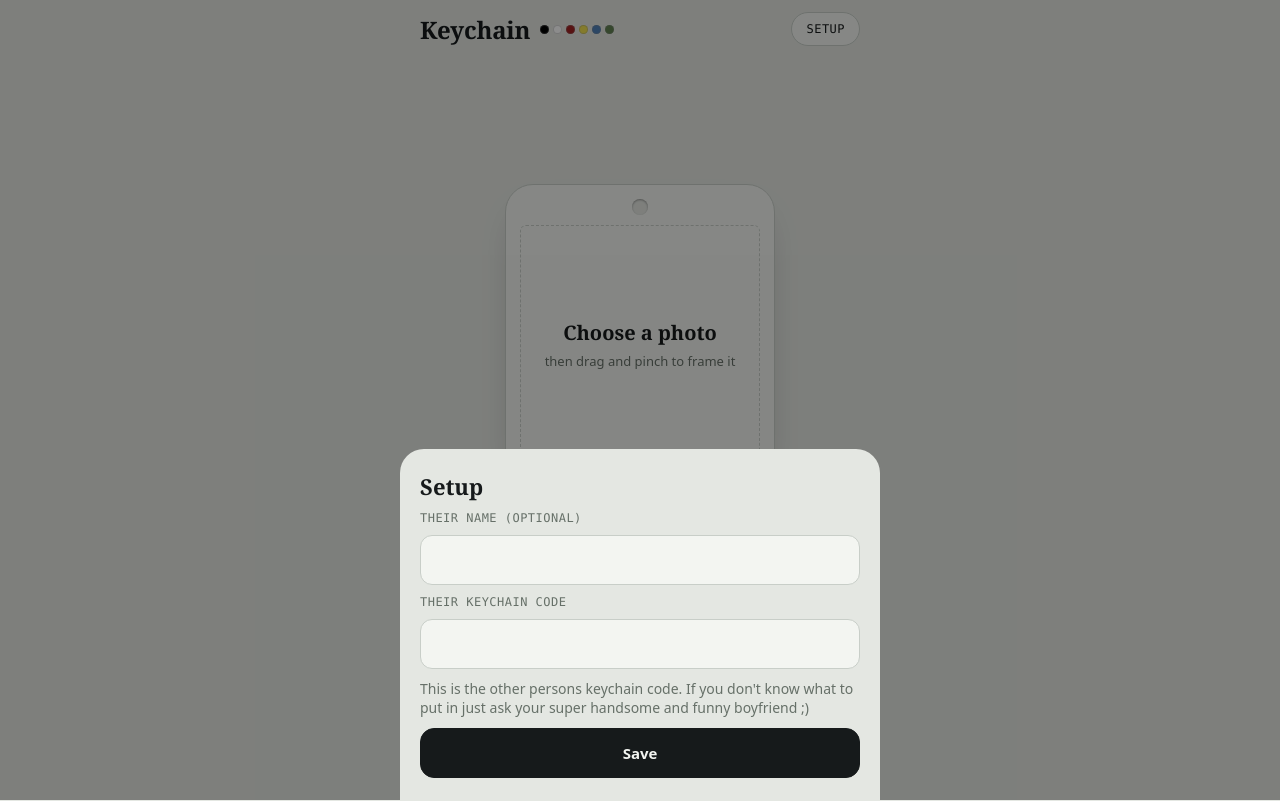
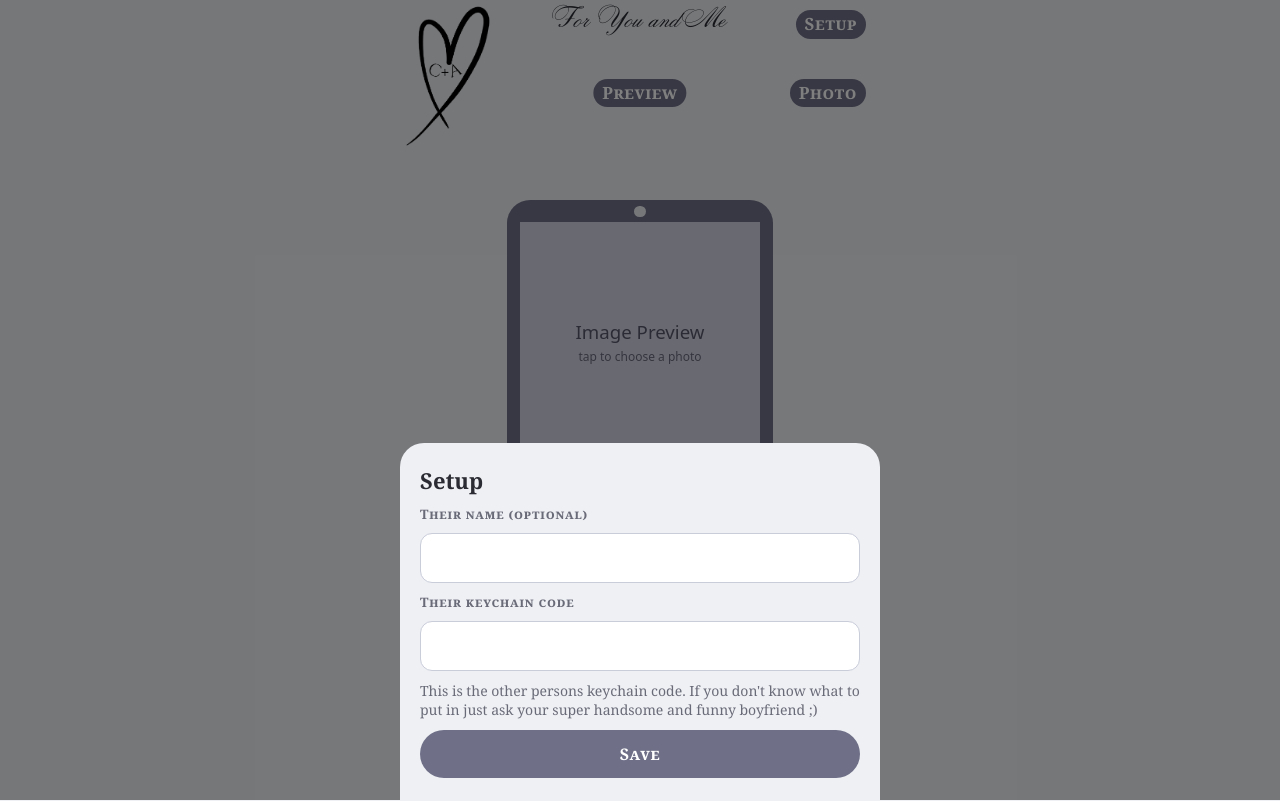
Before and after one commit to cjgson1/Keychain, a plain HTML site: page index.html in a window 1280 px wide. Drawn offline with Linux system fonts and the light colour scheme.

Commit message:
Add files via upload

```diff
--- a/index.html
+++ b/index.html
@@ -9,85 +9,121 @@
 <meta name="apple-mobile-web-app-capable" content="yes">
 <meta name="mobile-web-app-capable" content="yes">
 <meta name="apple-mobile-web-app-title" content="Keychain">
-<meta name="apple-mobile-web-app-status-bar-style" content="default">
-<meta name="theme-color" content="#e4e7e2" media="(prefers-color-scheme: light)">
-<meta name="theme-color" content="#121617" media="(prefers-color-scheme: dark)">
+<meta name="apple-mobile-web-app-status-bar-style" content="black-translucent">
+<meta name="theme-color" content="#3b3b3b">
+<meta name="theme-color" content="#eef0f4" media="(prefers-color-scheme: light)">
 <style>
-:root{--bg:#e4e7e2;--ink:#161a1b;--mute:#667068;--card:#f3f5f1;--line:#c8cec8;--acc:#2157ba;--on:#f3f5f1;color-scheme:light}
-@media (prefers-color-scheme:dark){:root{--bg:#121617;--ink:#e9ece8;--mute:#8e9993;--card:#1c2224;--line:#2f383a;--acc:#7aa2f0;--on:#121617;color-scheme:dark}}
+/* Citadel Script: upload the font file to fonts/CitadelScript.ttf (or change the name here) */
+@font-face{font-family:"Citadel Script";src:url("fonts/CitadelScript.ttf") format("truetype");font-display:swap}
+/* --u is one pixel of the 1080-wide mockup, so everything keeps the mockup's proportions */
+:root{--u:calc(min(100vw,480px)/1080);--R:calc(var(--u)*270);--L:calc(env(safe-area-inset-bottom,0px) + 12px);
+--ink:#fff;--etx:#fff;--spk:#fff;--bg:#3b3b3b;--pill:#686979;--bez:#686979;--scr:#a8aabf;--whl:#55938b;--snd:#b2b3c2;--stx:#3b3b3b;--line:#5a5b66;--card:#4a4b55;--mute:#b9bacb;
+--script:"Citadel Script","Snell Roundhand","Apple Chancery",cursive;--serif:ui-serif,"New York",Georgia,serif;color-scheme:dark}
+@media (prefers-color-scheme:light){
+:root{--ink:#2b2c33;--etx:#55566a;--bg:#eef0f4;--pill:#6f7088;--bez:#6f7088;--scr:#d3d5e3;--snd:#3b3b3b;--stx:#fff;--line:#c9ccd9;--card:#fff;--mute:#6a6b78;color-scheme:light}
+body::before{content:"";position:fixed;top:0;left:0;right:0;height:env(safe-area-inset-top,0px);background:#3b3b3b;z-index:40}}
 *{box-sizing:border-box;margin:0}
 html,body{height:100%;overscroll-behavior:none}
-body{background:var(--bg);color:var(--ink);font:16px/1.4 system-ui,-apple-system,sans-serif;-webkit-user-select:none;user-select:none;-webkit-tap-highlight-color:transparent;padding-top:env(safe-area-inset-top)}
-#app{height:100%;max-width:480px;margin:0 auto;display:flex;flex-direction:column}
-header{display:flex;align-items:center;justify-content:space-between;padding:12px 20px}
-.brand{display:flex;align-items:center;gap:10px;font:600 24px ui-serif,Georgia,serif;letter-spacing:-.01em}
-.dots{display:flex;gap:4px}.dots i{width:9px;height:9px;border-radius:50%;box-shadow:inset 0 0 0 1px rgba(128,128,128,.35)}
-.pill{font:500 12px ui-monospace,Menlo,monospace;letter-spacing:.04em;text-transform:uppercase;padding:9px 14px;border:1px solid var(--line);border-radius:99px;background:var(--card);color:var(--ink)}
-#stage{flex:1;min-height:0;display:flex;flex-direction:column;align-items:center;justify-content:center;gap:10px}
-.frame{position:relative;width:min(92vw,calc(100dvh - 370px),360px);min-width:230px;padding:40px 14px 14px;background:var(--card);border:1px solid var(--line);border-radius:28px;box-shadow:0 18px 40px -22px rgba(0,0,0,.4)}
-.frame::before{content:"";position:absolute;top:14px;left:50%;width:16px;height:16px;margin-left:-8px;border-radius:50%;background:var(--bg);box-shadow:inset 0 1px 2px rgba(0,0,0,.35)}
-#cv{display:block;margin:0 auto;width:100%;aspect-ratio:1;image-rendering:pixelated;touch-action:none;border-radius:6px;background:#fff;cursor:grab}
-#empty{position:absolute;inset:40px 14px 14px;display:grid;place-content:center;gap:6px;text-align:center;border:1.5px dashed var(--line);border-radius:6px;background:var(--card);cursor:pointer}
-#empty b{font:600 20px ui-serif,Georgia,serif}#empty span{font-size:13px;color:var(--mute)}
+body{background:var(--bg);color:var(--ink);font:16px/1.4 var(--serif);-webkit-user-select:none;user-select:none;-webkit-tap-highlight-color:transparent;padding-top:env(safe-area-inset-top)}
+#app{height:100%;max-width:480px;margin:0 auto;display:flex;flex-direction:column;position:relative}
+header{position:relative;flex:none;height:calc(var(--u)*300)}
+.heart{position:absolute;left:calc(var(--u)*10);top:calc(var(--u)*10);height:calc(var(--u)*322);width:auto;pointer-events:none;z-index:2}
+.title{position:absolute;left:0;right:0;top:calc(var(--u)*4);text-align:center;font:400 calc(var(--u)*64)/calc(var(--u)*72) var(--script);white-space:nowrap}
+.pill{position:relative;display:block;height:max(26px,calc(var(--u)*64));padding:0 calc(var(--u)*20);border:0;border-radius:99px;background:var(--pill);color:#fff;font:600 max(11.5px,calc(var(--u)*38))/max(26px,calc(var(--u)*64)) var(--serif);font-variant:small-caps;letter-spacing:.03em;white-space:nowrap;cursor:pointer}
+.pill::after{content:"";position:absolute;inset:-9px -6px}
+#setup{position:absolute;right:calc(var(--u)*32);top:calc(var(--u)*23)}
+#pv{position:absolute;left:50%;top:calc(var(--u)*177);transform:translateX(-50%)}
+#ph{position:absolute;right:calc(var(--u)*32);top:calc(var(--u)*177)}
+#stage{flex:1;min-height:0;display:flex;flex-direction:column;align-items:center}
+#stage::before,#stage::after{content:"";display:block}
+#stage::before{flex:1}#stage::after{flex:1.8}
+.frame{position:relative;padding:calc(var(--u)*48) calc(var(--u)*30) calc(var(--u)*22);background:var(--bez);border-radius:calc(var(--u)*52)}
+.frame::before{content:"";position:absolute;top:calc(var(--u)*12);left:50%;width:calc(var(--u)*26);height:calc(var(--u)*26);margin-left:calc(var(--u)*-13);border-radius:50%;background:var(--bg)}
+#cv{display:block;margin:0 auto;width:100%;aspect-ratio:1;image-rendering:pixelated;touch-action:none;background:#000;cursor:grab}
+#empty{position:absolute;top:calc(var(--u)*48);left:calc(var(--u)*30);right:calc(var(--u)*30);bottom:calc(var(--u)*22);display:grid;place-content:center;gap:4px;text-align:center;background:var(--scr);color:var(--etx);cursor:pointer;font:300 max(14px,calc(var(--u)*42)) system-ui,-apple-system,sans-serif}
+#empty span{font-size:12px;opacity:.85}
 .has #empty{display:none}
-#hint{height:16px;font:12px ui-monospace,Menlo,monospace;letter-spacing:.02em;color:var(--mute)}
-#dock{padding:8px 20px calc(14px + env(safe-area-inset-bottom));display:grid;gap:12px}
-.chips{display:flex;gap:8px;overflow-x:auto;scrollbar-width:none;margin:0 -20px;padding:0 20px}
-.chips::-webkit-scrollbar{display:none}
-.chip{flex:none;padding:10px 15px;border-radius:99px;border:1px solid var(--line);background:transparent;color:var(--mute);font:500 14px system-ui,sans-serif}
-.chip[aria-pressed=true]{background:var(--ink);color:var(--on);border-color:var(--ink)}
-.slide{display:flex;align-items:center;gap:12px}
-.val{min-width:54px;padding:6px 0;border:0;background:none;color:var(--mute);font:500 13px ui-monospace,Menlo,monospace;text-align:right}
-input[type=range]{-webkit-appearance:none;appearance:none;flex:1;min-width:0;height:32px;background:transparent}
-input[type=range]::-webkit-slider-runnable-track{height:4px;border-radius:2px;background:var(--line)}
-input[type=range]::-webkit-slider-thumb{-webkit-appearance:none;width:28px;height:28px;margin-top:-12px;border-radius:50%;background:var(--ink);border:3px solid var(--bg);box-shadow:0 0 0 1px var(--line)}
-input[type=range]::-moz-range-track{height:4px;border-radius:2px;background:var(--line)}
-input[type=range]::-moz-range-thumb{width:22px;height:22px;border-radius:50%;background:var(--ink);border:3px solid var(--bg)}
-.row{display:flex;gap:8px}
-.btn{height:50px;padding:0 14px;border-radius:14px;border:1px solid var(--line);background:var(--card);color:var(--ink);font:600 15px system-ui,sans-serif;display:grid;place-items:center;cursor:pointer}
-#send,#save{background:var(--ink);color:var(--on);border-color:var(--ink)}
-#send{flex:1;min-width:0;padding:0 16px;white-space:nowrap;overflow:hidden;text-overflow:ellipsis;display:block;line-height:48px;text-align:center}
-#send:disabled{opacity:.4}
-:focus-visible{outline:3px solid var(--acc);outline-offset:2px}
+#dock{position:relative;flex:none;height:calc(var(--L) + var(--u)*440)}
+.tier{z-index:2;position:absolute;left:0;right:0;bottom:calc(var(--L) + var(--y)*var(--u));transform:translateY(50%);display:grid;grid-template-columns:1fr var(--g) 1fr;align-items:center;pointer-events:none}
+.tier>*{pointer-events:auto}
+.tier>:first-child{justify-self:end}.tier>:last-child{justify-self:start}.tier>i{display:block}
+.t1{--y:318;--g:auto;column-gap:calc(var(--u)*34)}
+.t2{--y:206;--g:calc(var(--u)*480)}
+.t3{--y:114;--g:calc(var(--u)*660)}
+.pill[aria-pressed=true]{background:var(--whl)}
+.send{justify-self:center;transform:translateY(calc(var(--u)*-55));height:max(40px,calc(var(--u)*100));padding:0 calc(var(--u)*52);background:var(--snd);color:var(--stx);font-size:max(17px,calc(var(--u)*48));line-height:max(40px,calc(var(--u)*100))}
+.send:disabled{opacity:.7}
+#wheelwrap{position:absolute;left:50%;bottom:var(--L);width:calc(var(--R)*2);height:var(--R);margin-left:calc(var(--R)*-1);overflow:hidden;border-radius:var(--R) var(--R) 0 0;touch-action:none;cursor:grab}
+#whl{position:absolute;left:0;top:0;width:100%;height:calc(var(--R)*2)}
+#val{position:absolute;left:50%;bottom:calc(var(--R)*-.475);width:calc(var(--R)*.95);height:calc(var(--R)*.95);margin-left:calc(var(--R)*-.475);border-radius:50%;border:2px solid #fff;background:var(--whl);color:#fff;padding:7px 0 0;display:flex;flex-direction:column;align-items:center;font-family:var(--serif)}
+#val small{font-size:10px;font-variant:small-caps;letter-spacing:.08em;line-height:1.2}
+#val b{font-size:20px;line-height:1.1;font-weight:600}
+:focus-visible{outline:3px solid var(--ink);outline-offset:3px}
 .vh{position:absolute;width:1px;height:1px;opacity:0;pointer-events:none}
-#toast{position:fixed;left:50%;bottom:calc(178px + env(safe-area-inset-bottom));transform:translate(-50%,8px);max-width:min(90vw,420px);padding:11px 16px;border-radius:14px;background:var(--ink);color:var(--on);font-size:14px;text-align:center;opacity:0;pointer-events:none;transition:.25s;z-index:9}
+#toast{position:fixed;left:50%;bottom:calc(var(--L) + var(--u)*440 + 8px);transform:translate(-50%,6px);max-width:min(90vw,420px);padding:10px 16px;border-radius:14px;background:var(--pill);color:#fff;font-size:14px;text-align:center;opacity:0;pointer-events:none;transition:.25s;z-index:30}
 #toast.on{opacity:1;transform:translate(-50%,0)}
-#sheet{position:fixed;inset:0;display:flex;align-items:flex-end;justify-content:center;background:rgba(0,0,0,.45);z-index:5}
-#sheet[hidden]{display:none}
+#sheet,#pvw{position:fixed;inset:0;z-index:15}
+#sheet{display:flex;align-items:flex-end;justify-content:center;background:rgba(0,0,0,.5)}
+#pvw{display:grid;place-items:center;background:rgba(0,0,0,.85)}
+#sheet[hidden],#pvw[hidden]{display:none}
 .panel{width:100%;max-width:480px;background:var(--bg);border-radius:24px 24px 0 0;padding:22px 20px calc(22px + env(safe-area-inset-bottom));display:grid;gap:10px}
-.panel h2{font:600 22px ui-serif,Georgia,serif}
+.panel h2{font:600 22px var(--serif)}
 .panel p{font-size:14px;color:var(--mute)}
-.panel label{font:500 12px ui-monospace,Menlo,monospace;letter-spacing:.04em;text-transform:uppercase;color:var(--mute)}
+.panel label{font:600 13px var(--serif);font-variant:small-caps;letter-spacing:.06em;color:var(--mute)}
 .panel input{width:100%;padding:13px;border:1px solid var(--line);border-radius:12px;background:var(--card);color:var(--ink);font:16px system-ui,sans-serif;-webkit-user-select:text;user-select:text}
+.btn{height:48px;padding:0 22px;border:0;border-radius:99px;background:var(--pill);color:#fff;font:600 16px var(--serif);font-variant:small-caps;letter-spacing:.04em;cursor:pointer}
+.pbox{display:grid;justify-items:center;gap:14px;padding:20px;color:#fff;width:min(90vw,360px);text-align:center}
+#pvc{display:block;background:#000;box-shadow:0 0 0 8px var(--bez)}
+.pbox p{font-size:13px;color:#cfd0dc}
+.pbox input{width:100%;accent-color:var(--whl)}
 @media (prefers-reduced-motion:reduce){#toast{transition:none}}
 </style>
 </head>
 <body>
 <div id="app">
   <header>
-    <div class="brand">Keychain<span class="dots" id="dots" aria-hidden="true"></span></div>
+    <picture><source media="(prefers-color-scheme: light)" srcset="heart-light.png"><img class="heart" src="heart-dark.png" alt="C plus A"></picture>
+    <div class="title">For You and Me</div>
     <button class="pill" id="setup">Setup</button>
+    <button class="pill" id="pv">Preview</button>
+    <label class="pill" id="ph" for="file">Photo</label>
   </header>
   <main id="stage">
     <div class="frame">
       <canvas id="cv" width="240" height="240" aria-label="Preview of the photo on the e-ink screen. Drag to move, pinch to zoom."></canvas>
-      <label id="empty" for="file"><b>Choose a photo</b><span>then drag and pinch to frame it</span></label>
+      <label id="empty" for="file">Image Preview<span>tap to choose a photo</span></label>
     </div>
-    <div id="hint"></div>
   </main>
-  <section id="dock">
-    <div class="chips" id="chips" role="group" aria-label="Adjustments"></div>
-    <div class="slide"><input id="sl" type="range" aria-label="Adjustment amount"><button class="val" id="val" aria-label="Reset this adjustment"></button></div>
-    <div class="row">
-      <label class="btn" for="file">Photo</label>
-      <button class="btn" id="fit">Fit</button>
-      <button class="btn" id="reset">Reset</button>
-      <button class="btn" id="send" disabled>Send</button>
+  <section id="dock" aria-label="Adjustments">
+    <div class="tier t1">
+      <button class="pill tp" data-k="contrast">Contrast</button>
+      <button class="pill send" id="send" disabled>Send!</button>
+      <button class="pill tp" data-k="sat">Color</button>
+    </div>
+    <div class="tier t2">
+      <button class="pill tp" data-k="bright">Brightness</button><i></i>
+      <button class="pill tp" data-k="dither">Dither</button>
+    </div>
+    <div class="tier t3">
+      <button class="pill" id="reset">Reset</button><i></i>
+      <button class="pill" id="fit">Fit</button>
+    </div>
+    <div id="wheelwrap" role="slider" tabindex="0" aria-label="Adjustment wheel">
+      <svg id="whl" viewBox="-100 -100 200 200" aria-hidden="true"></svg>
+      <button id="val" aria-label="Reset this adjustment"></button>
     </div>
   </section>
 </div>
 <input id="file" class="vh" type="file" accept="image/*">
 <div id="toast" role="status" aria-live="polite"></div>
+<div id="pvw" hidden>
+  <div class="pbox">
+    <canvas id="pvc" width="240" height="240" aria-label="Photo at the real size of the keychain screen"></canvas>
+    <p>This is about the real size of the 1.54" screen. Slide to match it to your actual screen.</p>
+    <input id="pvs" type="range" min="110" max="260" step="1" aria-label="Preview size">
+    <button class="btn" id="pvx">Close</button>
+  </div>
+</div>
 <div id="sheet" hidden>
   <div class="panel" role="dialog" aria-modal="true" aria-labelledby="st">
     <h2 id="st">Setup</h2>
@@ -101,7 +137,7 @@ input[type=range]::-moz-range-thumb{width:22px;height:22px;border-radius:50%;bac
   </div>
 </div>
 <script>
-const DB="https://keychain-b8a5e-default-rtdb.firebaseio.com",N=240;
+const DB="https://keychain-b8a5e-default-rtdb.firebaseio.com",N=240,TURNS=1.5;
 // 0 black, 1 white, 2 red, 3 yellow, 4 blue, 5 green (colors from the Python preview tool)
 const PAL=[[0,0,0],[255,255,255],[160,32,32],[240,224,80],[80,128,184],[96,128,80]];
 const TOOLS=[["bright","Brightness",0,3],["contrast","Contrast",0,3],["sat","Color",0,3],["dither","Dither",0,1]];
@@ -111,24 +147,39 @@ const clamp=(v,a,b)=>Math.max(a,Math.min(b,v));
 const okSlot=v=>/^[A-Za-z0-9]{10,}$/.test(v);
 const DEF={bright:0.65,contrast:1.40,sat:0.75,dither:0.85};
 const P={bright:0.65,contrast:1.40,sat:0.75,dither:0.85};
-let src,mips=[],w,h,s,sx,sy,fill="#000",idx=null,tool="bright",busy=false,raf=0,tt;
+let src,mips=[],w,h,s,sx,sy,fill="#000",idx=null,tool="bright",busy=false,raf=0,tt,wv=0;
 const cv=$("#cv"),cx=cv.getContext("2d");
 const work=document.createElement("canvas");work.width=work.height=N;
 const wc=work.getContext("2d",{willReadFrequently:true});
+const tdef=()=>TOOLS.find(t=>t[0]===tool);
 
-PAL.forEach(c=>{const i=document.createElement("i");i.style.background="rgb("+c+")";$("#dots").append(i)});
-TOOLS.forEach(([k,l])=>{const b=document.createElement("button");b.className="chip";b.textContent=l;b.dataset.k=k;b.onclick=()=>pick(k);$("#chips").append(b)});
-const bdr=document.createElement("button");bdr.className="chip";$("#chips").append(bdr);
-const bdl=()=>{bdr.textContent="Border: "+(fill==="#fff"?"White":"Black")};
-bdr.onclick=()=>{fill=fill==="#fff"?"#000":"#fff";bdl();sched()};bdl();
+// Wheel graphic: 12 spokes that turn with the value
+const whl=$("#whl"),wrap=$("#wheelwrap");
+let g='<circle r="100" style="fill:var(--whl)"/>';
+for(let i=0;i<12;i++){const a=i*Math.PI/6;g+=`<line x2="${(100*Math.cos(a)).toFixed(1)}" y2="${(100*Math.sin(a)).toFixed(1)}" style="stroke:var(--spk)" stroke-width="1.6"/>`}
+whl.innerHTML=g;whl.style.transformOrigin="50% 50%";
 
-function pick(k){
-  tool=k;const t=TOOLS.find(t=>t[0]===k),sl=$("#sl");
-  document.querySelectorAll(".chip[data-k]").forEach(c=>c.setAttribute("aria-pressed",c.dataset.k===k));
-  sl.min=t[2];sl.max=t[3];sl.step=.01;sl.value=P[k];$("#val").textContent=P[k].toFixed(2);
+function show(){
+  const t=tdef(),v=P[tool];
+  $("#val").innerHTML=`<small>${t[1]}</small><b>${v.toFixed(2)}</b>`;
+  whl.style.transform=`rotate(${(v-t[2])/(t[3]-t[2])*360*TURNS}deg)`;
+  wrap.setAttribute("aria-valuemin",t[2]);wrap.setAttribute("aria-valuemax",t[3]);wrap.setAttribute("aria-valuenow",v);
 }
-$("#sl").oninput=e=>{P[tool]=+e.target.value;$("#val").textContent=P[tool].toFixed(2);sched()};
-$("#val").onclick=()=>{P[tool]=DEF[tool];pick(tool);sched()};
+function pick(k){tool=k;document.querySelectorAll(".tp[data-k]").forEach(b=>b.setAttribute("aria-pressed",b.dataset.k===k));wv=P[k];show()}
+function setVal(v){const t=tdef();P[tool]=Math.round(clamp(v,t[2],t[3])*100)/100;show();sched()}
+document.querySelectorAll(".tp[data-k]").forEach(b=>b.onclick=()=>pick(b.dataset.k));
+$("#val").onpointerdown=e=>e.stopPropagation();
+$("#val").onclick=()=>{P[tool]=DEF[tool];wv=P[tool];show();sched()};
+let la=null;
+const ang=e=>{const r=wrap.getBoundingClientRect();return Math.atan2(e.clientY-r.bottom,e.clientX-(r.left+r.width/2))};
+wrap.onpointerdown=e=>{wrap.setPointerCapture(e.pointerId);la=ang(e);wv=P[tool]};
+wrap.onpointermove=e=>{
+  if(la===null)return;
+  const a=ang(e);let d=a-la;if(d>Math.PI)d-=2*Math.PI;if(d<-Math.PI)d+=2*Math.PI;la=a;
+  const t=tdef();wv=clamp(wv+d/(2*Math.PI*TURNS)*(t[3]-t[2]),t[2],t[3]);setVal(wv);
+};
+wrap.onpointerup=wrap.onpointercancel=()=>{la=null};
+wrap.onkeydown=e=>{const d={ArrowRight:.01,ArrowUp:.01,ArrowLeft:-.01,ArrowDown:-.01}[e.key];if(d){e.preventDefault();wv=P[tool]+d;setVal(wv)}};
 pick("bright");
 
 function toast(m){const t=$("#toast");t.textContent=m;t.classList.add("on");clearTimeout(tt);tt=setTimeout(()=>t.classList.remove("on"),3400)}
@@ -146,13 +197,13 @@ $("#file").onchange=e=>{
     src.getContext("2d").drawImage(im,0,0,w,h);URL.revokeObjectURL(im.src);
     mips=[src];
     while(Math.min(mips[mips.length-1].width,mips[mips.length-1].height)>=N*2){const p=mips[mips.length-1],c=document.createElement("canvas");c.width=Math.max(1,p.width>>1);c.height=Math.max(1,p.height>>1);const q=c.getContext("2d");q.imageSmoothingQuality="high";q.drawImage(p,0,0,c.width,c.height);mips.push(c)}
-    s=Math.min(w,h);ctr();$("#stage").classList.add("has");$("#hint").textContent="Drag to move · pinch to zoom";sched();
+    s=Math.min(w,h);ctr();$("#stage").classList.add("has");toast("Drag to move · pinch to zoom");sched();
   };
   im.onerror=()=>toast("Couldn’t open that photo. Try another one.");
   im.src=URL.createObjectURL(f);e.target.value="";
 };
 $("#fit").onclick=()=>{if(!src)return;s=s<Math.max(w,h)-1?Math.max(w,h):Math.min(w,h);ctr();sched()};
-$("#reset").onclick=()=>{Object.keys(P).forEach(k=>P[k]=DEF[k]);fill="#000";bdl();pick(tool);if(src){s=Math.min(w,h);ctr()}sched()};
+$("#reset").onclick=()=>{Object.keys(P).forEach(k=>P[k]=DEF[k]);wv=P[tool];show();if(src){s=Math.min(w,h);ctr()}sched()};
 
 // Gestures: one finger pans, two fingers pinch-zoom around the midpoint, wheel zooms on desktop
 const pts=new Map();let g0=null;
@@ -175,12 +226,20 @@ cv.addEventListener("wheel",e=>{
   s=zlim(s*Math.exp(e.deltaY*.002));sx=ax-x*s;sy=ay-y*s;pan();sched();
 },{passive:false});
 
-function fitCv(){const fr=cv.parentElement;fr.style.width="";const d=window.devicePixelRatio||1,av=fr.clientWidth-28,k=Math.max(1,Math.floor(av*d/N)),z=N*k/d;cv.style.width=z+"px";fr.style.width=(z+30)+"px"}
+// Show the canvas at a whole-number multiple of device pixels so dither pixels stay even
+function fitCv(){
+  const fr=cv.parentElement,st=$("#stage");fr.style.width="";cv.style.width="";
+  const cs=getComputedStyle(fr),pX=parseFloat(cs.paddingLeft)+parseFloat(cs.paddingRight),pY=parseFloat(cs.paddingTop)+parseFloat(cs.paddingBottom);
+  const d=window.devicePixelRatio||1,W=Math.min(innerWidth,480);
+  let k=Math.max(1,Math.floor(W*.66*d/N)),z=N*k/d;
+  while(k>1&&z+pY>st.clientHeight-8){k--;z=N*k/d}
+  cv.style.width=z+"px";fr.style.width=(z+pX)+"px";
+}
 addEventListener("resize",fitCv);fitCv();
 const sched=()=>{if(!raf)raf=requestAnimationFrame(render)};
 function render(){
   raf=0;
-  if(!src){cx.fillStyle="#fff";cx.fillRect(0,0,N,N);return}
+  if(!src){cx.fillStyle="#000";cx.fillRect(0,0,N,N);return}
   wc.fillStyle=fill;wc.fillRect(0,0,N,N);wc.imageSmoothingQuality="high";
   const x0=Math.max(sx,0),y0=Math.max(sy,0),x1=Math.min(sx+s,w),y1=Math.min(sy+s,h);
   let l=0;while(l+1<mips.length&&s/Math.pow(2,l+1)>=N)l++;
@@ -214,11 +273,19 @@ function render(){
   $("#send").disabled=busy;
 }
 
+// True-size preview: about 1.09 in (28 mm) square, tuned once to your phone with the slider
+const pvc=$("#pvc"),pvw=$("#pvw");
+function pvSize(){const z=+ls.get("pv")||170;pvc.style.width=pvc.style.height=z+"px";$("#pvs").value=z}
+$("#pv").onclick=()=>{if(!idx){toast("Choose a photo first.");return}pvc.getContext("2d").drawImage(cv,0,0);pvSize();pvw.hidden=false};
+$("#pvs").oninput=e=>{ls.set("pv",e.target.value);pvSize()};
+$("#pvx").onclick=()=>{pvw.hidden=true};
+pvw.onclick=e=>{if(e.target===pvw)pvw.hidden=true};
+
 // Two pixels per byte, first pixel in the high 4 bits: 28,800 bytes
 function pack(){const o=new Uint8Array(N*N/2);for(let i=0;i<o.length;i++)o[i]=(idx[2*i]<<4)|idx[2*i+1];return o}
 function b64(u){let t="";for(let i=0;i<u.length;i+=8192)t+=String.fromCharCode.apply(null,u.subarray(i,i+8192));return btoa(t)}
 const name=()=>ls.get("nm")||"them";
-const lab=()=>{if(!busy)$("#send").textContent="Send to "+name()};
+const lab=()=>{if(!busy)$("#send").textContent="Send!"};
 
 $("#send").onclick=async()=>{
   const slot=ls.get("slot");
--- a/sw.js
+++ b/sw.js
@@ -1,5 +1,5 @@
 // Bump V whenever you change any file, so installed copies pick up the update.
-const V="keychain-v3",FILES=["./","index.html","manifest.webmanifest","icons/icon-192.png","icons/icon-512.png","icons/apple-touch-icon.png"];
+const V="keychain-v7",FILES=["./","index.html","manifest.webmanifest","icons/icon-192.png","icons/icon-512.png","icons/apple-touch-icon.png"];
 self.addEventListener("install",e=>{e.waitUntil(caches.open(V).then(c=>c.addAll(FILES)).then(()=>self.skipWaiting()))});
 self.addEventListener("activate",e=>{e.waitUntil(caches.keys().then(k=>Promise.all(k.filter(x=>x!==V).map(x=>caches.delete(x)))).then(()=>self.clients.claim()))});
 self.addEventListener("fetch",e=>{
```
Also changed, not shown: fonts/CitadelScript.ttf (added), heart-dark.png (added), heart-light.png (added), manifest.webmanifest.
